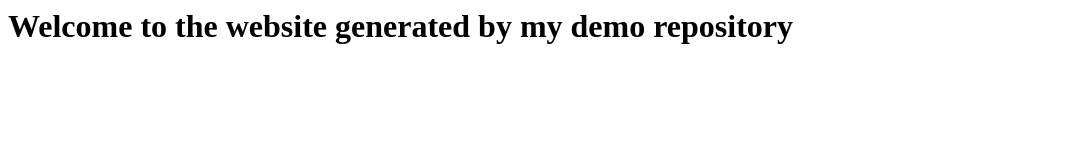
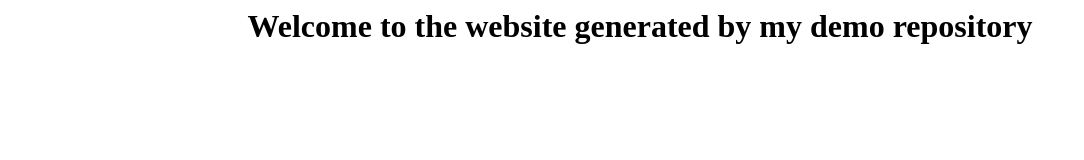
Before and after one commit to Kru-Com/TEST, a website: page index.html in a window 1280 px wide. Shown: the whole page, without its empty margins (0-1084 px from the left). Drawn offline with Linux system fonts and the light colour scheme.

Commit message:
Update index.html

```diff
--- a/index.html
+++ b/index.html
@@ -1 +1 @@
-<conter><h1>Welcome to the website generated by my demo repository</h1></center>
+<center><h1>Welcome to the website generated by my demo repository</h1></center>
```
